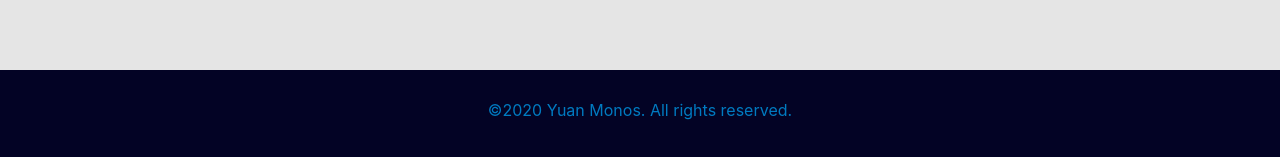
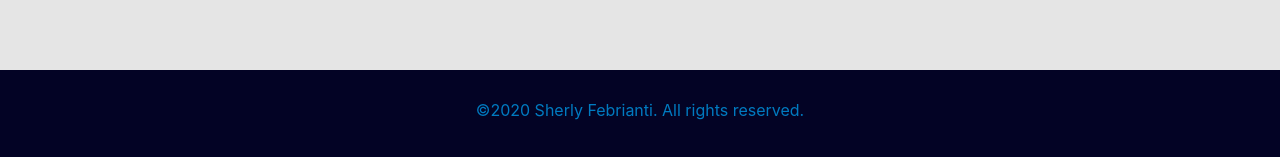
Before and after one commit to sherlyfebrianti96/React-Simple-Homepage, a React (Create React App) app: page / in a window 1280 px wide. Shown: the part 1381-1538 px from the top of the page. Built offline with nearby package versions, Linux system fonts and the light colour scheme.

Commit message:
Refactoring the Footer and make the Greet-name dynamic

```diff
--- a/src/App.js
+++ b/src/App.js
@@ -7,12 +7,14 @@ import {ProvidedServicesContainer} from "./containers/ProvidedServicesContainer"
 import {FooterContainer} from "./containers/FooterContainer";
 
 function App() {
+  const greetName = 'Sherly Febrianti';
+
   return (
     <div className="Container">
       <TermAndConditionContainer />
-      <HeaderContainer />
+      <HeaderContainer greetName={greetName} />
       <ProvidedServicesContainer/>
-      <FooterContainer/>
+      <FooterContainer greetName={greetName}/>
     </div>
   );
 }
--- /dev/null
+++ b/src/components/Footer.js
@@ -0,0 +1,12 @@
+import React from 'react';
+import './../styles/FooterStyle.scss';
+
+export const Footer = (props) => {
+	return (
+		<div className="Footer">
+			<div className="Content">
+				<p>&copy;2020 {props.greetName}. All rights reserved.</p>
+			</div>
+		</div>
+	);
+};
--- a/src/containers/FooterContainer.js
+++ b/src/containers/FooterContainer.js
@@ -1,5 +1,5 @@
 import React from 'react';
-import './../styles/FooterStyle.scss';
+import {Footer} from './../components/Footer';
 
 export class FooterContainer extends React.Component {
 	constructor(props) {
@@ -8,11 +8,7 @@ export class FooterContainer extends React.Component {
 
 	render() {
 		return (
-			<div className="Footer">
-				<div className="Content">
-					<p>&copy;2020 Yuan Monos. All rights reserved.</p>
-				</div>
-			</div>
+			<Footer greetName={this.props.greetName}/>
 		);
 	}
 }
--- a/src/containers/HeaderContainer.js
+++ b/src/containers/HeaderContainer.js
@@ -4,10 +4,8 @@ import {Header} from './../components/Header';
 export class HeaderContainer extends React.Component {
 
 	render() {
-		const greetName = 'Sherly Febrianti';
-
 		return (
-			<Header greetName={greetName} />
+			<Header greetName={this.props.greetName} />
 		);
 	}
 }
```
